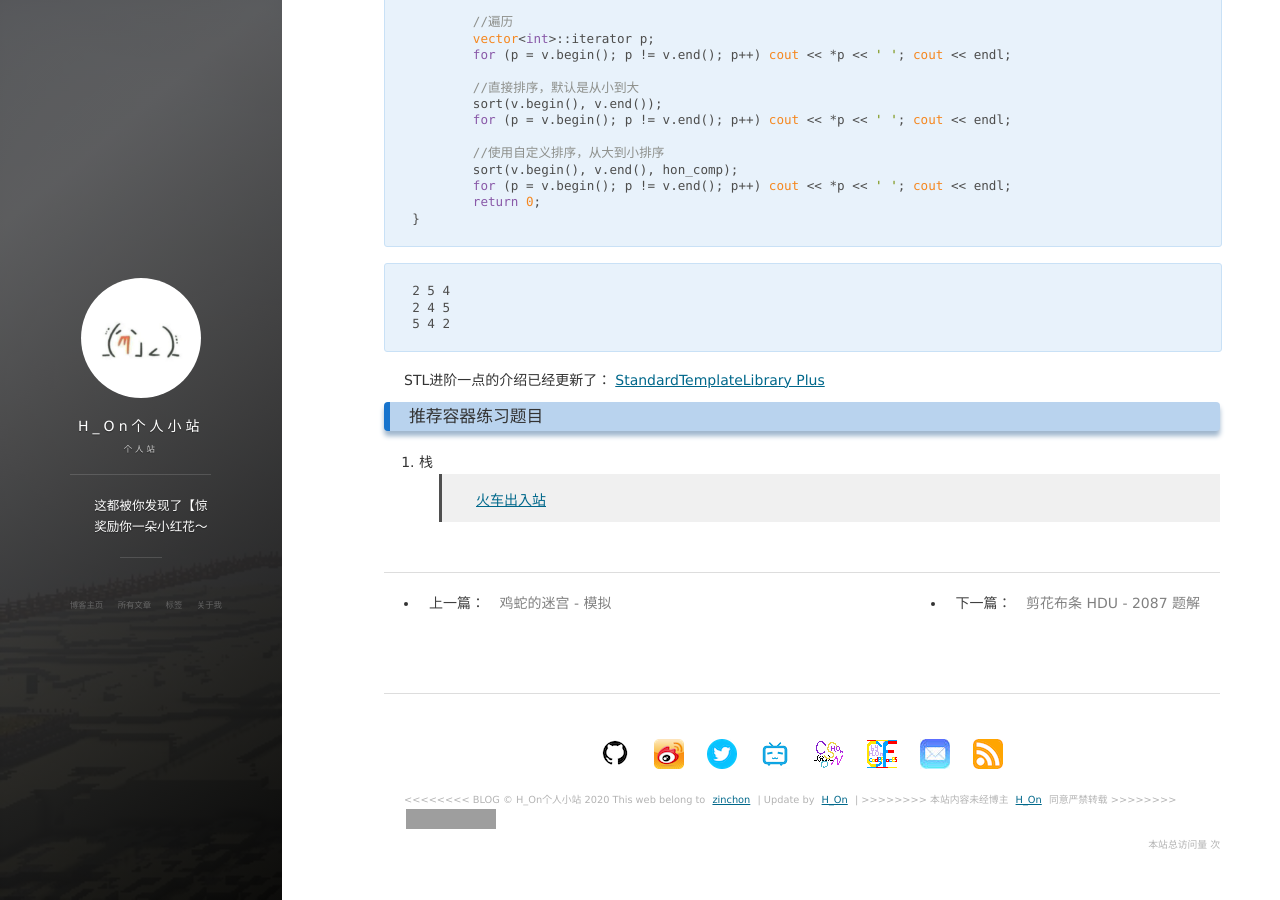
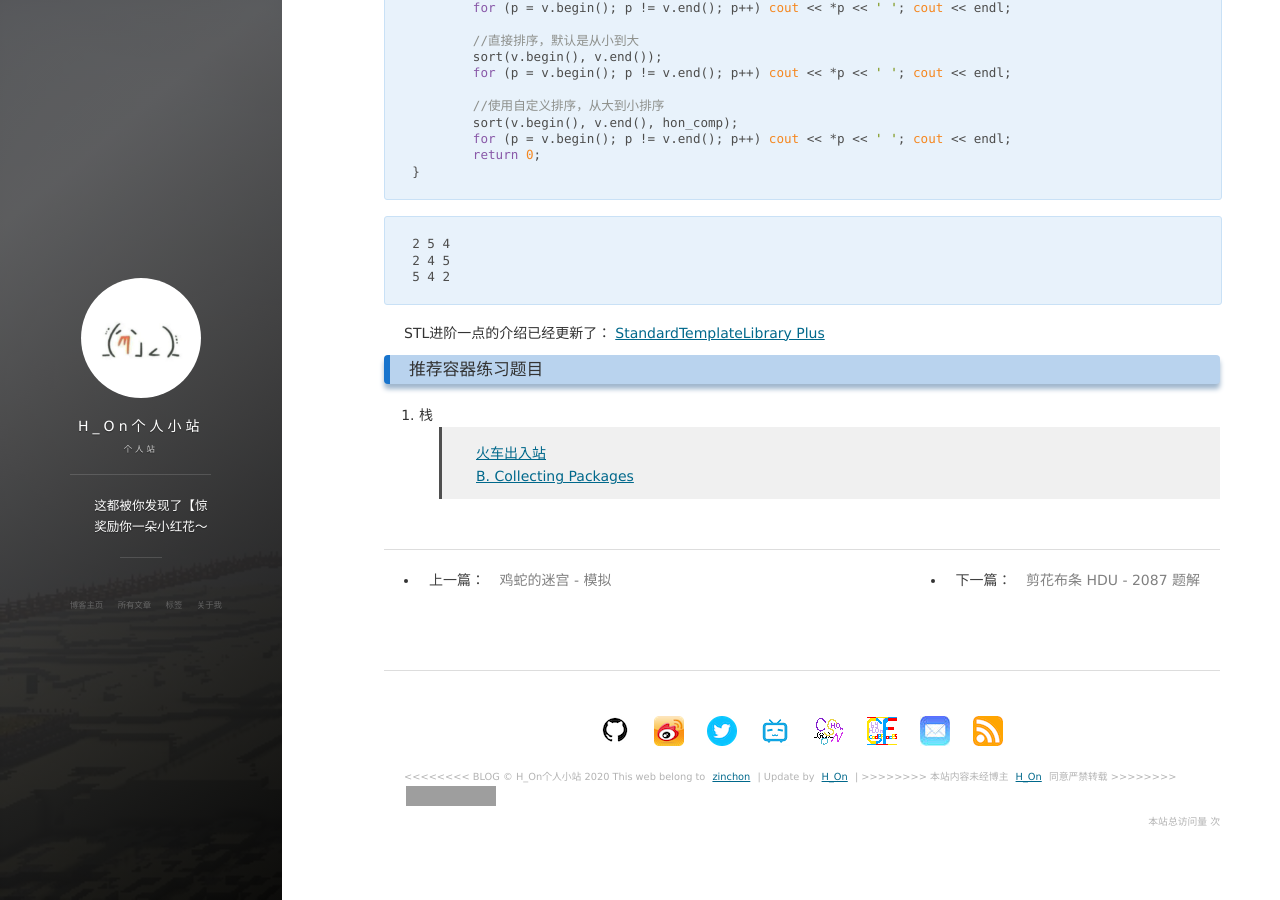
Before and after one commit to Hybrogen/Hybrogen.github.io, a Jekyll site: the page built from _posts/2020-01-03-STL1.md, in a window 1280 px wide and 900 px high, scrolled down 17283 px. Built offline with Jekyll 4.4.1, drawn with Linux system fonts in a browser that asks for light colours; nearby versions of some CDN libraries; comment, search, counter and statistics services are not loaded; grey boxes are pictures that could not be loaded.

Commit message:
小小的更新

```diff
--- a/_posts/2020-01-03-STL1.md
+++ b/_posts/2020-01-03-STL1.md
@@ -8,8 +8,6 @@ tag: 算法
 ---
 
 常用 stl 知识点总结
-
----
 
 ### 目录
 * [简介](#简介)
@@ -905,4 +903,5 @@ STL进阶一点的介绍已经更新了：[StandardTemplateLibrary Plus](https:/
 
 ### 推荐容器练习题目
 1. 栈
-> [火车出入站](http://acm.hdu.edu.cn/showproblem.php?pid=1022)
+> [火车出入站](http://acm.hdu.edu.cn/showproblem.php?pid=1022)<br>
+> [B. Collecting Packages](https://codeforces.com/problemset/problem/1294/B)<br>
```
